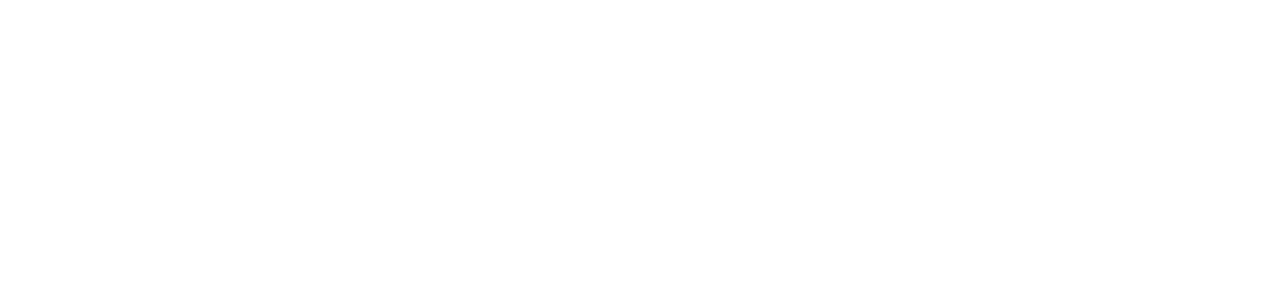
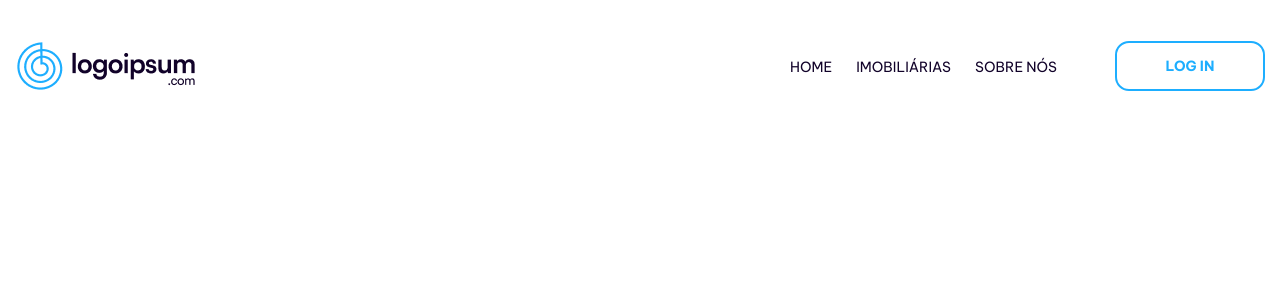
Before and after one commit to anacornachi/imobiliaria, a Next.js app: page / in a window 1280 px wide. Shown: the top 300 px of the page. Built offline with nearby package versions, Linux system fonts and the light colour scheme.

Commit message:
:sparkles: create Header component

```diff
--- a/package.json
+++ b/package.json
@@ -10,6 +10,7 @@
     "test": "jest --watch"
   },
   "dependencies": {
+    "@chakra-ui/icons": "^1.1.7",
     "@chakra-ui/react": "^1.8.7",
     "@emotion/react": "^11",
     "@emotion/styled": "^11",
--- /dev/null
+++ b/src/components/Header.tsx
@@ -0,0 +1,162 @@
+import React from 'react';
+import Image from 'next/image';
+import logo from '../../public/assets/images/Logo.png';
+import Container from './layout/Container';
+import {
+  Box,
+  Flex,
+  Text,
+  IconButton,
+  Button,
+  Stack,
+  Collapse,
+  Link,
+  Popover,
+  PopoverTrigger,
+  useDisclosure,
+} from '@chakra-ui/react';
+import {HamburgerIcon, CloseIcon} from '@chakra-ui/icons';
+
+export default function propertyHeader() {
+  const {isOpen, onToggle} = useDisclosure();
+
+  return (
+    <Container>
+      <Box>
+        <Flex
+          fontFamily="vietnam"
+          alignItems="center"
+          paddingY="40px"
+          justifyContent="space-between"
+        >
+          <Flex display={{base: 'flex', md: 'none'}}>
+            <IconButton
+              onClick={onToggle}
+              icon={
+                isOpen ? (
+                  <CloseIcon w="3" h="3" />
+                ) : (
+                  <HamburgerIcon w="5" h="5" />
+                )
+              }
+              variant={'ghost'}
+              aria-label={'Navigation'}
+            />
+          </Flex>
+          <Flex flex={{base: '1px'}} justify={{base: 'center', md: 'start'}}>
+            <Image src={logo} alt="" />
+          </Flex>
+          <Flex
+            display={{base: 'none', md: 'flex'}}
+            alignItems="center"
+            gap="50px"
+          >
+            <DesktopHeader />
+
+            <Button
+              flex="flex-end"
+              fontSize="sm"
+              fontWeight="semibold"
+              color="primaryBlue"
+              border="2px"
+              borderColor="primaryBlue"
+              borderRadius="14px"
+              w={{base: '150px', md: '150px', lg: '150px'}}
+              h={{base: '35px', md: '50px', lg: '50px'}}
+              bg={'white'}
+            >
+              LOG IN
+            </Button>
+          </Flex>
+        </Flex>
+        <Collapse in={isOpen} animateOpacity>
+          <MobileHeader />
+        </Collapse>
+      </Box>
+    </Container>
+  );
+}
+
+const DesktopHeader = () => {
+  return (
+    <Stack direction={'row'}>
+      {HEADER_ITEMS.map((navItem) => (
+        <Box key={navItem.label} gap="50px">
+          <Popover trigger={'hover'} placement={'bottom-start'}>
+            <PopoverTrigger>
+              <Link
+                p={2}
+                href={navItem.href ?? '#'}
+                fontSize="sm"
+                color="title"
+                _hover={{
+                  color: 'secondary',
+                  textDecoration: 'none',
+                }}
+              >
+                {navItem.label}
+              </Link>
+            </PopoverTrigger>
+          </Popover>
+        </Box>
+      ))}
+    </Stack>
+  );
+};
+const MobileHeader = () => {
+  return (
+    <Stack display={{md: 'none'}}>
+      {HEADER_ITEMS.map((navItem) => (
+        <MobileNavItem key={navItem.label} {...navItem} />
+      ))}
+    </Stack>
+  );
+};
+
+const MobileNavItem = ({label, href}: NavItem) => {
+  const {isOpen, onToggle} = useDisclosure();
+
+  return (
+    <Stack onClick={onToggle}>
+      <Flex
+        py="5px"
+        as={Link}
+        href={href ?? '#'}
+        justify="center"
+        align="center"
+        _hover={{
+          color: 'secondary',
+          textDecoration: 'none',
+        }}
+      >
+        <Text fontWeight={600}>{label}</Text>
+      </Flex>
+
+      <Collapse
+        in={isOpen}
+        animateOpacity
+        style={{marginTop: '0!important'}}
+      ></Collapse>
+    </Stack>
+  );
+};
+
+interface NavItem {
+  label: string;
+  href?: string;
+}
+
+const HEADER_ITEMS: Array<NavItem> = [
+  {
+    label: 'HOME',
+    href: '#',
+  },
+  {
+    label: 'IMOBILIÁRIAS',
+    href: '#',
+  },
+  {
+    label: 'SOBRE NÓS',
+    href: '#',
+  },
+];
--- /dev/null
+++ b/src/components/layout/Container.tsx
@@ -0,0 +1,16 @@
+import {Box, BoxProps} from '@chakra-ui/react';
+import {ReactNode} from 'react';
+
+type ContainerProps = {
+  children: ReactNode;
+} & BoxProps;
+
+export default function Container(props: ContainerProps) {
+  return (
+    <>
+      <Box {...props} width="100%" maxWidth="1400px" margin="0 auto" px="15px">
+        {props.children}
+      </Box>
+    </>
+  );
+}
--- a/src/pages/index.tsx
+++ b/src/pages/index.tsx
@@ -1,5 +1,9 @@
+import Header from "@components/Header";
+
 function HomePage() {
-  return <></>;
+  return <>
+  <Header/>
+  </>;
 }
 
 export default HomePage;
```
Also changed, not shown: public/assets/images/Logo.png (added), 1 other file (tests, documents, lock files or other folders).
